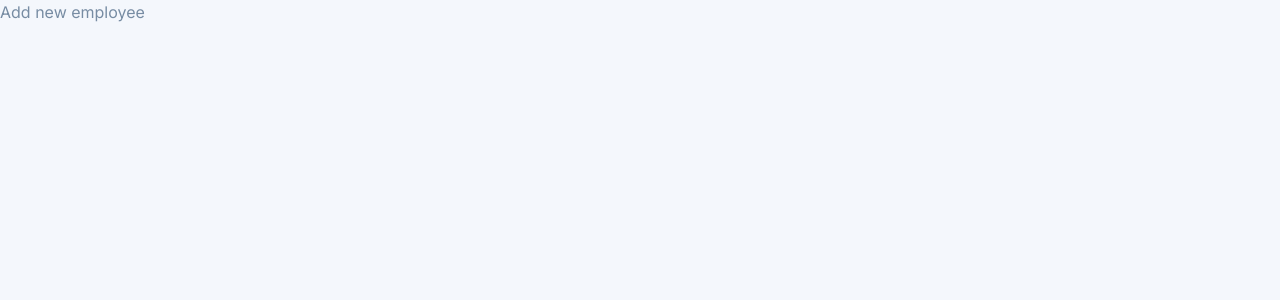
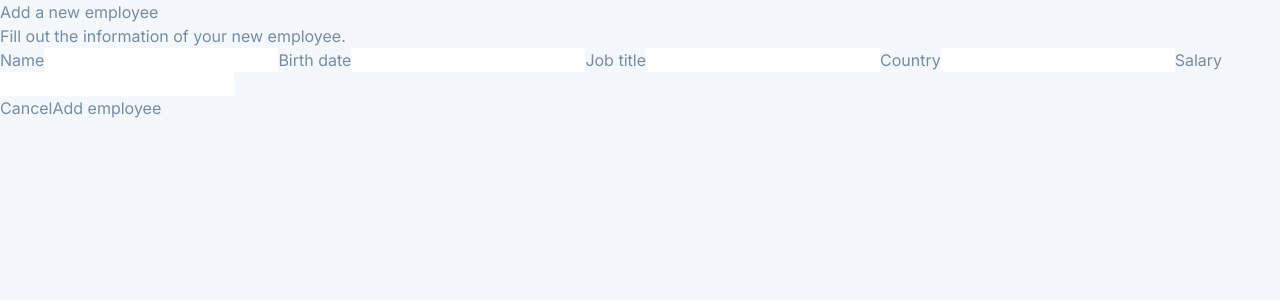
Before and after one commit to chrisgrabinski/remote-frontend-exercise, a Next.js app: page /add in a window 1280 px wide. Shown: the top 300 px of the page. Built offline with nearby package versions, Linux system fonts and the light colour scheme.

Commit message:
implemented create functionality

```diff
--- a/context/EmployeesContext.js
+++ b/context/EmployeesContext.js
@@ -1,4 +1,5 @@
 import { createContext, useState } from "react";
+import generateEmployeeId from "../utils/generate-employee-id";
 
 const DEFAULT_EMPLOYEES = [
   {
@@ -33,8 +34,18 @@ export const EmployeesProvider = ({ children }) => {
   const initialState = DEFAULT_EMPLOYEES;
   const [employees, setEmployees] = useState(initialState);
 
+  const addEmployee = (employee) => {
+    const employeeId = generateEmployeeId(employee.name);
+    const employeeData = {
+      id: employeeId,
+      ...employee,
+    };
+
+    setEmployees([employeeData, ...employees]);
+  };
+
   return (
-    <EmployeesContext.Provider value={{ employees }}>
+    <EmployeesContext.Provider value={{ employees, addEmployee }}>
       {children}
     </EmployeesContext.Provider>
   );
--- a/package.json
+++ b/package.json
@@ -8,11 +8,13 @@
     "start": "next start"
   },
   "dependencies": {
+    "lodash.kebabcase": "^4.1.1",
     "next": "10.0.3",
     "react": "17.0.1",
     "react-dom": "17.0.1",
     "styled-components": "^5.2.1",
-    "tailwindcss": "^2.0.1"
+    "tailwindcss": "^2.0.1",
+    "uuid": "^8.3.1"
   },
   "devDependencies": {
     "babel-plugin-styled-components": "^1.12.0"
--- a/pages/add.js
+++ b/pages/add.js
@@ -1,5 +1,65 @@
-import React from "react";
+import React, { useContext, useState } from "react";
+import { useRouter } from "next/router";
+import { EmployeesContext } from "../context/EmployeesContext";
 
 export default function AddEmployeePage() {
-  return <div>Add new employee</div>;
+  const router = useRouter();
+
+  const { addEmployee } = useContext(EmployeesContext);
+
+  const [formData, setFormData] = useState({});
+
+  const handleInputChange = (event) => {
+    setFormData({
+      ...formData,
+      [event.target.name]: event.target.value,
+    });
+  };
+
+  const handleFormSubmit = (event) => {
+    event.preventDefault();
+
+    addEmployee(formData);
+
+    router.push("/");
+  };
+
+  const handleButtonResetClick = (event) => {
+    router.push("/");
+  };
+
+  return (
+    <div>
+      <h1>Add a new employee</h1>
+      <p>Fill out the information of your new employee.</p>
+      <form onSubmit={handleFormSubmit}>
+        <label>
+          Name
+          <input name="name" type="text" onChange={handleInputChange} />
+        </label>
+        <label>
+          Birth date
+          <input name="birthDate" type="text" onChange={handleInputChange} />
+        </label>
+        <label>
+          Job title
+          <input name="jobTitle" type="text" onChange={handleInputChange} />
+        </label>
+        <label>
+          Country
+          <input name="country" type="text" onChange={handleInputChange} />
+        </label>
+        <label>
+          Salary
+          <input name="salary" type="text" onChange={handleInputChange} />
+        </label>
+        <div>
+          <button type="reset" onClick={handleButtonResetClick}>
+            Cancel
+          </button>
+          <button type="submit">Add employee</button>
+        </div>
+      </form>
+    </div>
+  );
 }
--- /dev/null
+++ b/utils/generate-employee-id.js
@@ -0,0 +1,11 @@
+import kebabCase from "lodash.kebabcase";
+import { v4 as uuidv4 } from "uuid";
+
+export default function generateEmployeeId(name) {
+  const slug = kebabCase(name);
+  const uuid = uuidv4();
+
+  return `${slug}-${uuid}`;
+}
+
+// TODO: Add test
```
Also changed, not shown: 1 other file (tests, documents, lock files or other folders).
